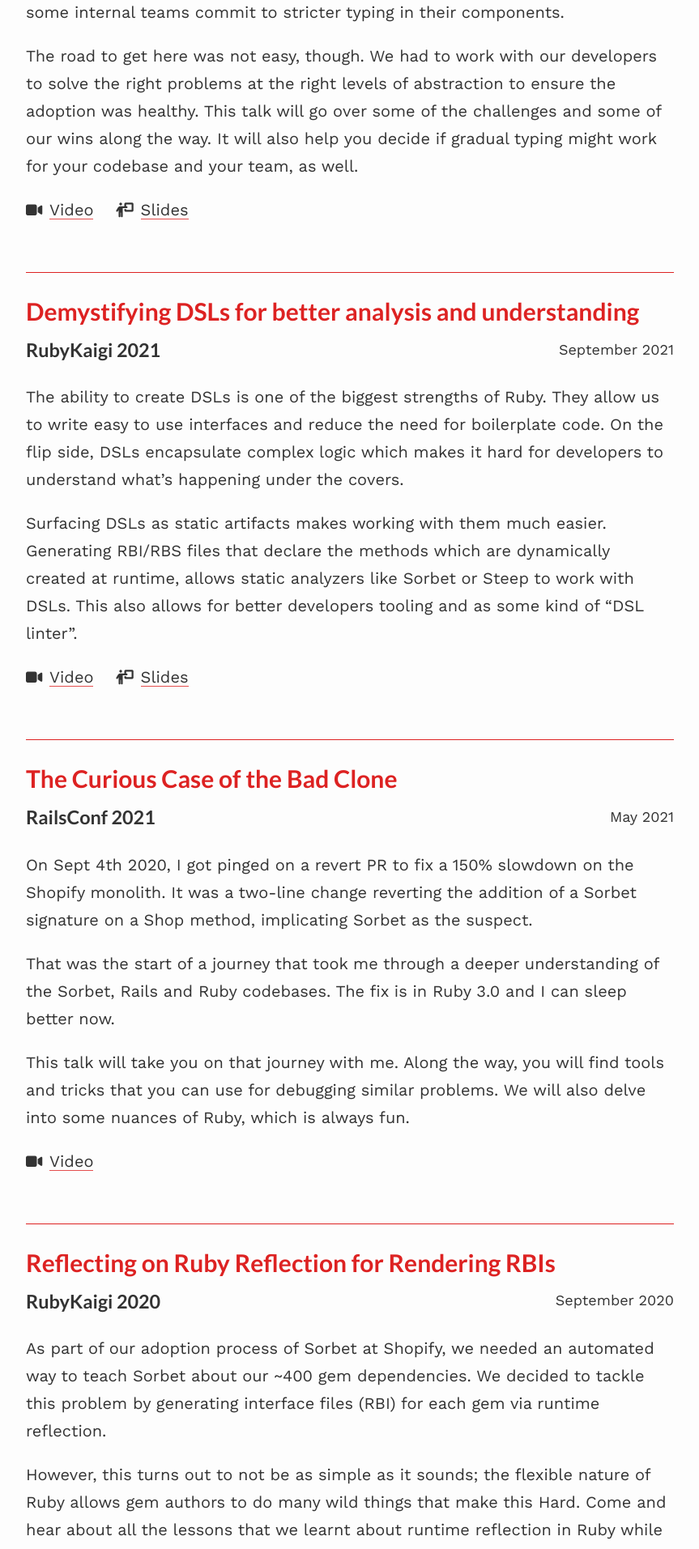
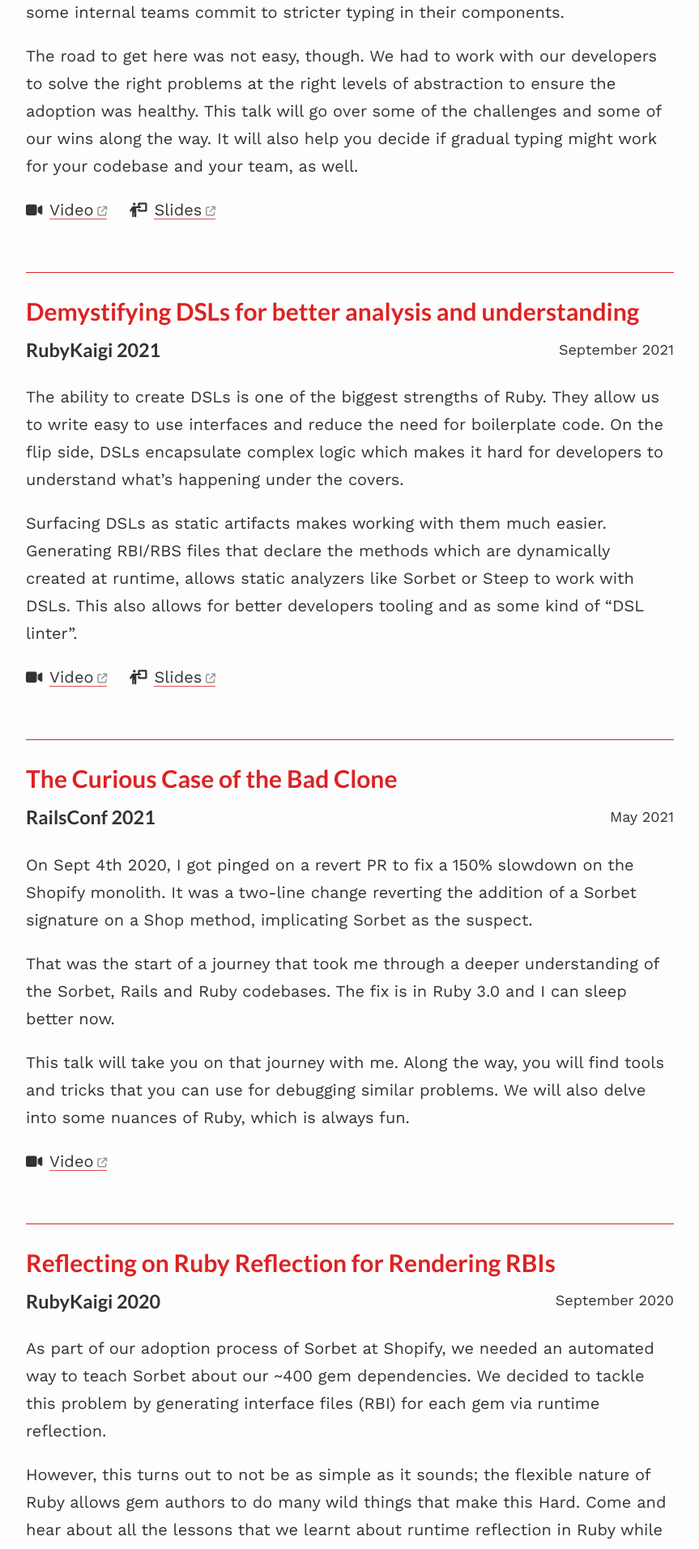
Before and after one commit to paracycle/ufuk.dev, a Jekyll site: the page built from _pages/talks.md, in a window 1280 px wide. Shown: the part 418-2331 px from the top of the page at 81% size, without its empty margins (208-1071 px from the left). Built offline with Jekyll 4.4.1, drawn with Linux system fonts in a browser that asks for light colours; nearby versions of some CDN libraries.

Commit message:
Add icons next to links to indicate that they will open in a new window/tab

```diff
--- a/assets/css/_sass/talks.scss
+++ b/assets/css/_sass/talks.scss
@@ -45,6 +45,25 @@
     -moz-transition: box-shadow ease 500ms;
     transition: box-shadow ease 500ms;
 
+    &::after {
+      content: "\f08e";
+      padding-left: 0.4em;
+      vertical-align: middle;
+      box-shadow: none;
+
+      font-size: 0.6em;
+      font-weight: 900;
+      font-family: "Font Awesome 6 Free";
+      -moz-osx-font-smoothing: grayscale;
+      -webkit-font-smoothing: antialiased;
+      display: var(--fa-display, inline-block);
+      font-style: normal;
+      font-variant: normal;
+      line-height: 0em;
+      text-rendering: auto;
+      opacity: 0.5;
+    }
+
     &:hover {
       color: lighten($background-color, 50%);
       -webkit-box-shadow: inset 0 -100px 0 0 lighten($brand-color, 10%);
```
